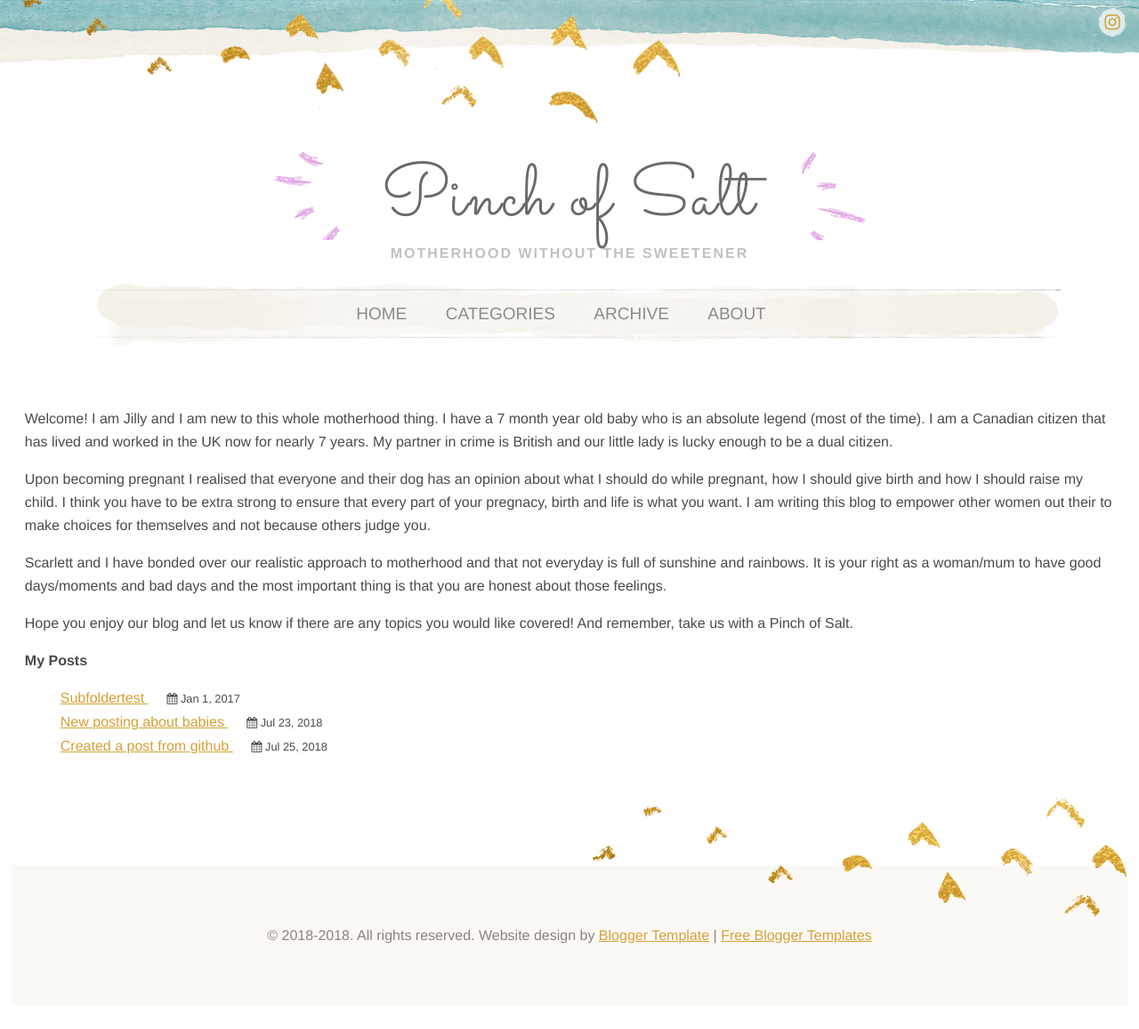
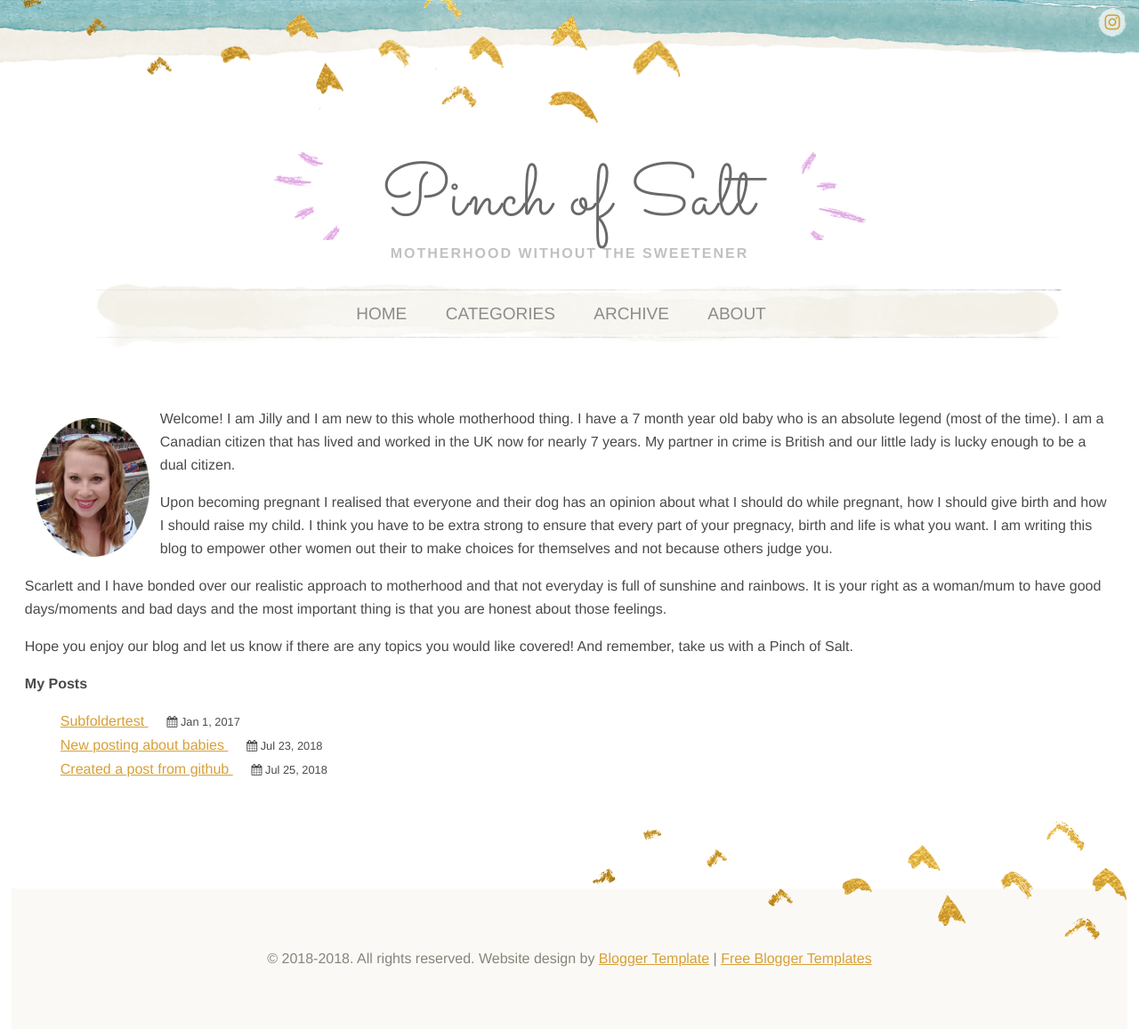
Before and after one commit to apinchofsalt/apinchofsalt.github.io, a Jekyll site: the page built from authors/jilly.md, in a window 1280 px wide. Shown: the whole page at 89% size. Built offline with Jekyll 4.4.1, drawn with Linux system fonts in a browser that asks for light colours; nearby versions of some CDN libraries; before the commit the page ends 1131 px from its top, so only the background shows below that.

Commit message:
Profile picture

```diff
--- a/authors/jilly.md
+++ b/authors/jilly.md
@@ -2,6 +2,8 @@
 layout: page
 author: "Jilly"
 ---
+
+<img src="/images/jilly-profile.jpg" width="128" align="left"/>
 
 Welcome! I am Jilly and I am new to this whole motherhood thing. I have a 7 month year old baby who is an absolute legend (most of the time). I am a Canadian citizen that has lived and worked in the UK now for nearly 7 years. My partner in crime is British and our little lady is lucky enough to be a dual citizen.
 
--- a/css/site.css
+++ b/css/site.css
@@ -82,3 +82,7 @@ ul.tags-expo-posts {
 li.post-title {
     list-style-type: none;
 }
+
+#main-wrapper img {
+    margin: 12px;
+}
```
Also changed, not shown: images/jilly-profile.jpg (added).
